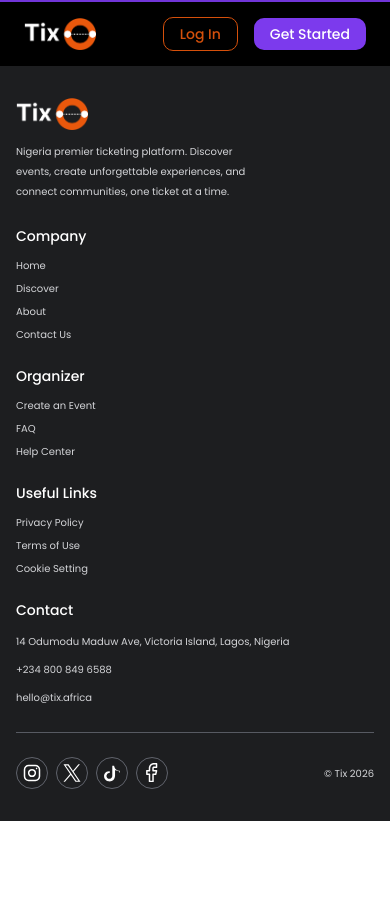
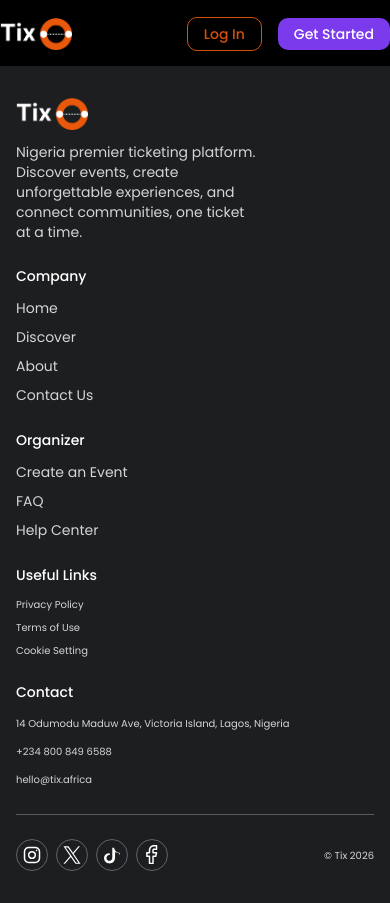
Before and after one commit to dev-prosper99/interns-project, a React (Vite) app: page / in a window 390 px wide. Before the commit the page ends 844 px from the top, so only its background shows below. Built offline with nearby package versions, Linux system fonts and the light colour scheme.

Commit message:
Updated dicover page

```diff
--- a/src/components/layouts/Footer.tsx
+++ b/src/components/layouts/Footer.tsx
@@ -8,7 +8,7 @@ const Footer = () => {
         <div className="grid gap-6 border-b border-neutral-600 pb-6 md:grid-cols-5 lg:gap-8">
           <div className="max-w-[240px]">
             <img src={logo} alt="Tix logo" className="mb-3 h-8 w-auto" />
-            <p className="text-[10px] leading-5 text-neutral-300 sm:text-[11px]">
+            <p className="text-[14px] leading-5 text-neutral-300 sm:text-[11px]">
               Nigeria premier ticketing platform. Discover events, create
               unforgettable experiences, and connect communities, one ticket at
               a time.
@@ -17,7 +17,7 @@ const Footer = () => {
 
           <div>
             <h3 className="mb-3 text-sm font-medium text-white">Company</h3>
-            <ul className="space-y-2 text-[10px] text-neutral-300 sm:text-[11px]">
+            <ul className="space-y-2 text-[14px] text-neutral-300 sm:text-[11px]">
               <li>Home</li>
               <li>Discover</li>
               <li>About</li>
@@ -27,7 +27,7 @@ const Footer = () => {
 
           <div>
             <h3 className="mb-3 text-sm font-medium text-white">Organizer</h3>
-            <ul className="space-y-2 text-[10px] text-neutral-300 sm:text-[11px]">
+            <ul className="space-y-2 text-[14px] text-neutral-300 sm:text-[11px]">
               <li>Create an Event</li>
               <li>FAQ</li>
               <li>Help Center</li>
--- a/src/components/layouts/Navbar.tsx
+++ b/src/components/layouts/Navbar.tsx
@@ -9,8 +9,8 @@ const Navbar: React.FC = () => {
     navigate(`/${pageLink}`, { replace: true });
   };
   return (
-    <nav className="w-full bg-black border-t-2 border-purple-600">
-      <div className="max-w-7xl mx-auto h-16 px-6 flex items-center justify-between">
+    <nav className="w-full bg-black border-t-2 ">
+      <div className="max-w-6xl mx-auto h-16  flex items-center justify-between">
         <div>
           <img src={logo} alt="Logo" className="h-8 w-auto" />
         </div>
--- a/src/pages/Discover.tsx
+++ b/src/pages/Discover.tsx
@@ -1,8 +1,19 @@
+import Footer from "@/components/layouts/Footer";
+import Navbar from "@/components/layouts/Navbar";
+import discover from "@/assets/images/Discover.png";
 const Discover = () => {
     return (
-        <>
-        <div>discover</div>
-        </>
+        <div>
+        <Navbar/>
+
+
+
+           <img src={discover} alt="hero" />
+
+        <Footer/>
+
+
+      </div>
     )
 }
 export default Discover;
```
Also changed, not shown: 1 other file (tests, documents, lock files or other folders).
